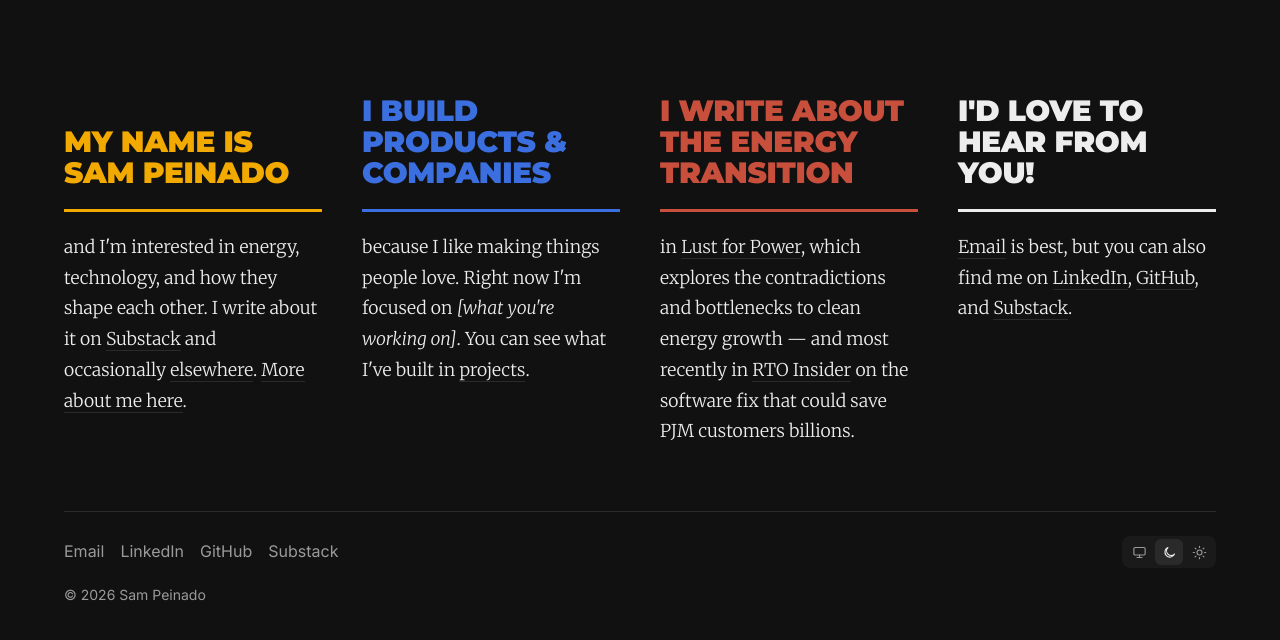
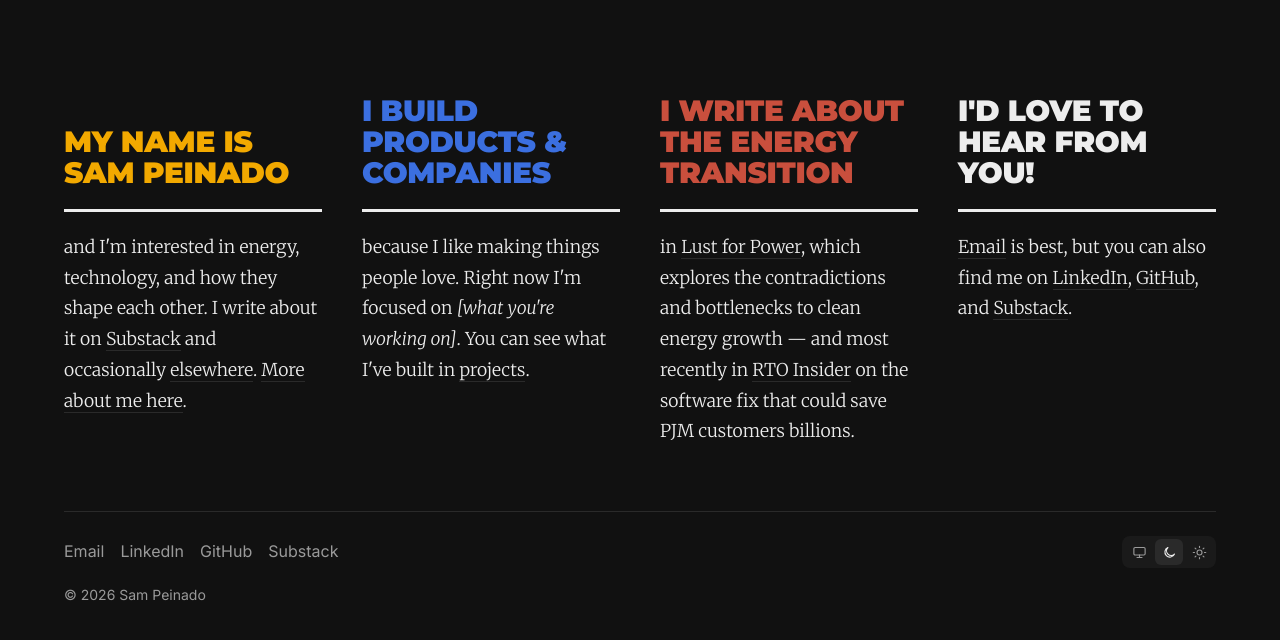
Before and after one commit to sampeinado/sampeinado.github.io, a Jekyll site: the page built from index.html, in a window 1280 px wide. Shown: the top 640 px of the page. Built offline with Jekyll 4.4.1, drawn with Linux system fonts in a browser that asks for light colours.

Commit message:
Keep heading rules white
Co-Authored-By: Claude Opus 5.5 <noreply@anthropic.com>

```diff
--- a/assets/css/style.css
+++ b/assets/css/style.css
@@ -102,10 +102,10 @@ section + section { margin-top: 2.5rem; }
   letter-spacing: -0.01em;
   margin: 0;
   padding-bottom: 1.25rem;
-  border-bottom: 3px solid currentColor;
+  border-bottom: 3px solid var(--text);
   align-self: end;
 }
-/* Heading colors (the rule underneath matches) */
+/* Heading colors */
 .intro-col h2.yellow { color: #f2a900; }
 .intro-col h2.cobalt { color: #3b6fe0; }
 .intro-col h2.red { color: #c94f3d; }
```
